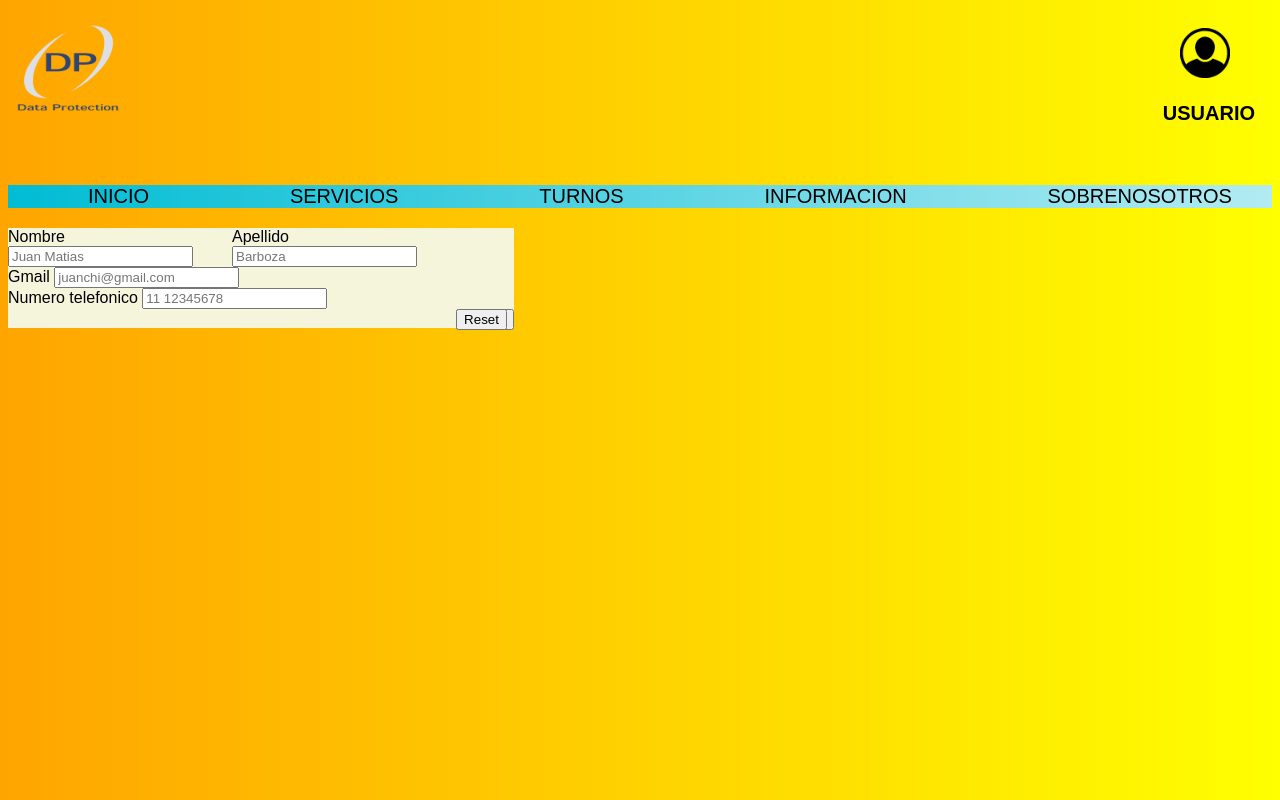
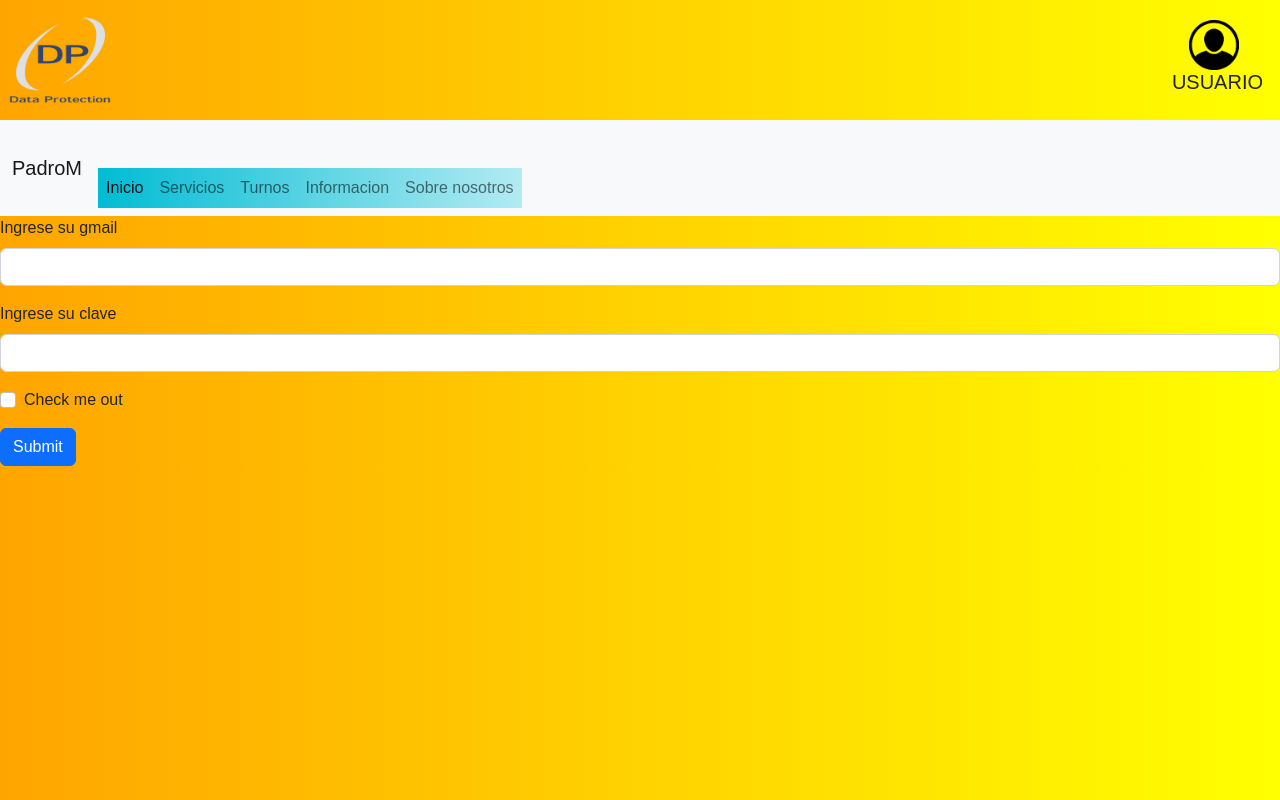
Before and after one commit to valentinpadro/tarea-coder-house, a plain HTML site: page paginas/Infromacion.html in a window 1280 px wide. Drawn offline with nearby package versions, Linux system fonts and the light colour scheme.

Commit message:
tp opcional

```diff
--- a/paginas/Infromacion.html
+++ b/paginas/Infromacion.html
@@ -5,7 +5,13 @@
     <meta http-equiv="X-UA-Compatible" content="IE=edge" />
     <meta name="viewport" content="width=device-width, initial-scale=1.0" />
     <title>Document</title>
-    <link rel="stylesheet" href="../css/style.css">
+    <link
+      href="https://cdn.jsdelivr.net/npm/bootstrap@5.2.0/dist/css/bootstrap.min.css"
+      rel="stylesheet"
+      integrity="sha384-gH2yIJqKdNHPEq0n4Mqa/HGKIhSkIHeL5AyhkYV8i59U5AR6csBvApHHNl/vI1Bx"
+      crossorigin="anonymous"
+    />
+    <link rel="stylesheet" href="../css/style.css" />
   </head>
   <body>
     <header>
@@ -18,47 +24,83 @@
       </div>
     </header>
     <section class="navegacion">
-      <nav>
-        <ul>
-          <li><a class="links"href="../index.html">Inicio</a></li>
-          <li><a class="links"href="Servicios.html">Servicios</a></li>
-          <li><a class="links" href="Turnos.html">Turnos</a></li>
-          <li><a class="links"href="Infromacion.html">Informacion</a></li>
-          <li><a class="links"href="Sobrenosotros.html">Sobrenosotros</a></li>
-        </ul>
+      <nav class="navbar navbar-expand-lg bg-light">
+        <div class="container-fluid">
+          <a class="navbar-brand" href="#">PadroM</a>
+          <button
+            class="navbar-toggler"
+            type="button"
+            data-bs-toggle="collapse"
+            data-bs-target="#navbarNav"
+            aria-controls="navbarNav"
+            aria-expanded="false"
+            aria-label="Toggle navigation"
+          >
+            <span class="navbar-toggler-icon"></span>
+          </button>
+          <div class="collapse navbar-collapse" id="navbarNav">
+            <ul class="navbar-nav">
+              <li class="nav-item">
+                <a
+                  class="nav-link active"
+                  aria-current="page"
+                  href="../index.html"
+                  >Inicio</a
+                >
+              </li>
+              <li class="nav-item">
+                <a class="nav-link" href="Servicios.html">Servicios</a>
+              </li>
+              <li class="nav-item">
+                <a class="nav-link" href="Turnos.html">Turnos</a>
+              </li>
+              <li class="nav-item">
+                <a class="nav-link" href="Infromacion.html">Informacion</a>
+              </li>
+              <li class="nav-item">
+                <a class="nav-link" href="Sobrenosotros.html">Sobre nosotros</a>
+              </li>
+            </ul>
+          </div>
+        </div>
       </nav>
     </section>
     <main>
-      <form class="formulario">
-        <div class="campo1">
-          <label for="nombre">Nombre</label>
-          <input type="text" placeholder="Juan Matias" id="nombre">
+      <form>
+        <div class="mb-3">
+          <label for="exampleInputEmail1" class="form-label"
+            >Ingrese su gmail</label
+          >
+          <input
+            type="email"
+            class="form-control"
+            id="exampleInputEmail1"
+            aria-describedby="emailHelp"
+          />
         </div>
-        <div class="campo2">
-         <label for="apellido">Apellido</label>
-         <input type="text" placeholder="Barboza" id="apellido">
+        <div class="mb-3">
+          <label for="exampleInputPassword1" class="form-label"
+            >Ingrese su clave
+          </label>
+          <input
+            type="password"
+            class="form-control"
+            id="exampleInputPassword1"
+          />
         </div>
-
-        <div class="campo3">
-          <label for="gmail">Gmail</label>
-          <input type="email" placeholder="juanchi@gmail.com" id="gmail">
+        <div class="mb-3 form-check">
+          <input type="checkbox" class="form-check-input" id="exampleCheck1" />
+          <label class="form-check-label" for="exampleCheck1"
+            >Check me out</label
+          >
         </div>
-
-        <div class="campo4">
-          <label for="numero">Numero telefonico</label>
-          <input type="tel" placeholder="11 12345678" id="numero">
-        </div>
-
-        <div class="campo5">
-          <input type="submit">
-        </div>
-
-        <div class="campo6">
-          <input type="reset">
-        </div>
-
-
+        <button type="submit" class="btn btn-primary">Submit</button>
       </form>
     </main>
+    <script
+      src="https://cdn.jsdelivr.net/npm/bootstrap@5.2.0/dist/js/bootstrap.bundle.min.js"
+      integrity="sha384-A3rJD856KowSb7dwlZdYEkO39Gagi7vIsF0jrRAoQmDKKtQBHUuLZ9AsSv4jD4Xa"
+      crossorigin="anonymous"
+    ></script>
   </body>
 </html>
```
Also changed, not shown: paginas/Sobrenosotros.html (+67 -12 lines), paginas/Turnos.html (+65 -11 lines).
